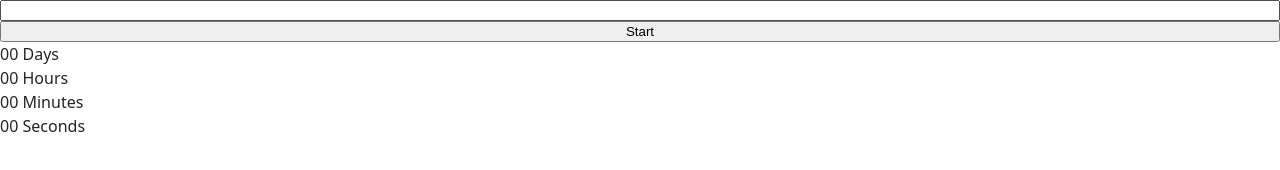
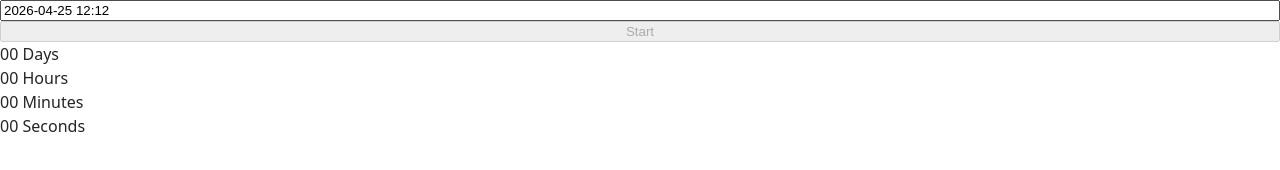
Before and after one commit to sasha-dubrovina28/goit-js-hw-10, a plain HTML site: page 1-timer.html in a window 1280 px wide. Drawn offline with Linux system fonts and the light colour scheme; files that its build step writes are made by us from their sources.

Commit message:
Deploying to gh-pages from @ sasha-dubrovina28/goit-js-hw-10@97ec8fdb20b7159959a9e441e2fd0a8b7987323a 🚀

```diff
--- a/1-timer.html
+++ b/1-timer.html
@@ -5,11 +5,11 @@
     <meta http-equiv="X-UA-Compatible" content="IE=edge" />
     <meta name="viewport" content="width=device-width, initial-scale=1.0" />
     <title>Timer</title>
-    <script type="module" crossorigin src="/vanilla-app-template/1-timer.js"></script>
-    <link rel="modulepreload" crossorigin href="/vanilla-app-template/assets/modulepreload-polyfill-B5Qt9EMX.js">
-    <link rel="modulepreload" crossorigin href="/vanilla-app-template/assets/vendor-BbbuE1sJ.js">
-    <link rel="stylesheet" crossorigin href="/vanilla-app-template/assets/vendor-CZjNVMTf.css">
-    <link rel="stylesheet" crossorigin href="/vanilla-app-template/assets/styles-DvPDDfy5.css">
+    <script type="module" crossorigin src="/goit-js-hw-10/1-timer.js"></script>
+    <link rel="modulepreload" crossorigin href="/goit-js-hw-10/assets/modulepreload-polyfill-B5Qt9EMX.js">
+    <link rel="modulepreload" crossorigin href="/goit-js-hw-10/assets/vendor-BbbuE1sJ.js">
+    <link rel="stylesheet" crossorigin href="/goit-js-hw-10/assets/vendor-CZjNVMTf.css">
+    <link rel="stylesheet" crossorigin href="/goit-js-hw-10/assets/styles-DvPDDfy5.css">
   </head>
   <body>
     <input type="text" id="datetime-picker" />
```
Also changed, not shown: 2-snackbar.html (+5 -5 lines), index.html (+2 -2 lines).
